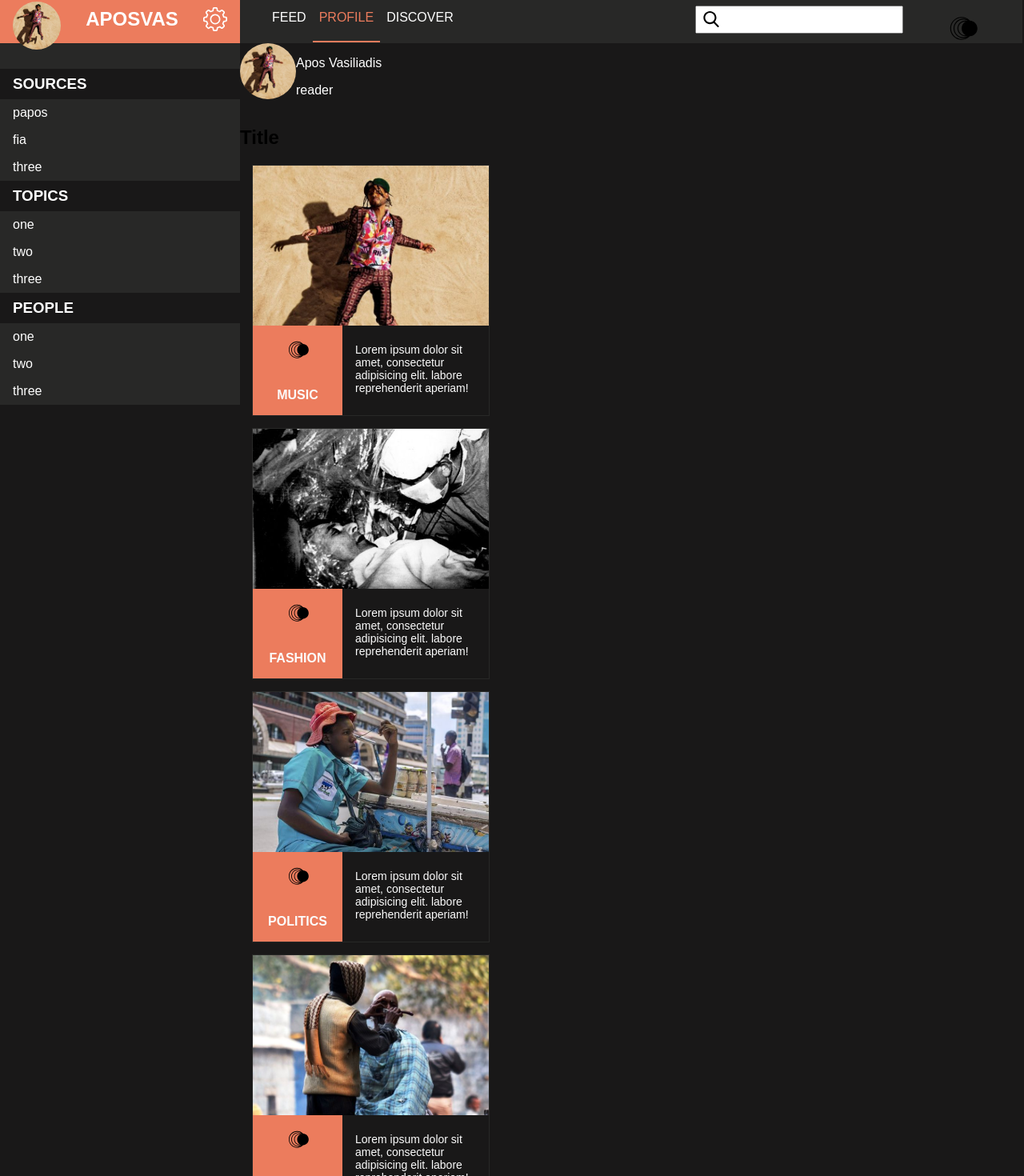
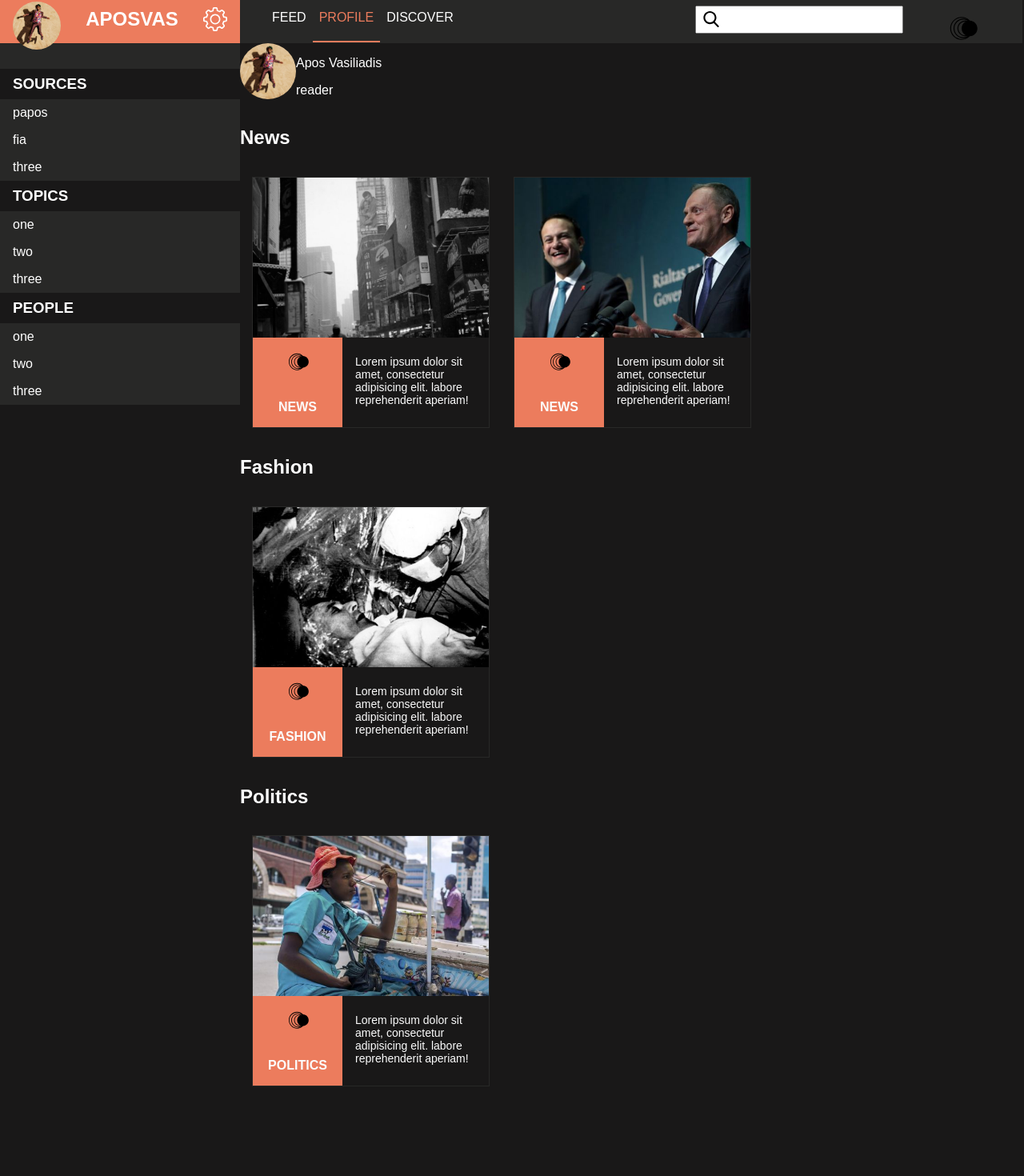
Before and after one commit to anniles/readerpole, a React (Create React App) app: page /profile in a window 1280 px wide. Shown: the part 6-1476 px from the top of the page at 80% size. After the commit the page ends 1379 px from the top, so only its background shows below. Built offline with nearby package versions, Linux system fonts and the light colour scheme.

Commit message:
profile page first try render users selected categories need work

```diff
--- a/src/components/NewsBox.js
+++ b/src/components/NewsBox.js
@@ -1,7 +1,7 @@
 import React from 'react';
 
 export const NewsBox = props => {
-  const { actions, logo, title, image, description } = props;
+  const { actions, logo, category, image, description } = props;
 
   const imgBg = {
     backgroundImage: `url(${image})`
@@ -19,7 +19,7 @@ export const NewsBox = props => {
       <div className="newsBox__info">
         <div className="newsBox__category">
           {logo}
-          <h3>{title}</h3>
+          <h3>{category}</h3>
         </div>
 
         <div className="newsBox__title">
--- a/src/constants/index.js
+++ b/src/constants/index.js
@@ -16,7 +16,7 @@ export const news = [
   {
     id: 1,
     actions: 'you add it in wish read',
-    title: 'music',
+    category: 'music',
     logo: <FullLogo />,
     image: Bg1,
     description: 'Lorem ipsum dolor sit amet, consectetur adipisicing elit. labore reprehenderit aperiam!',
@@ -24,7 +24,7 @@ export const news = [
   {
     id: 2,
     actions: 'must read this',
-    title: 'fashion',
+    category: 'fashion',
     logo: <FullLogo />,
     image: Bg2,
     description: 'Lorem ipsum dolor sit amet, consectetur adipisicing elit. labore reprehenderit aperiam!',
@@ -32,7 +32,7 @@ export const news = [
   {
     id: 3,
     actions: 'it is red',
-    title: 'politics',
+    category: 'politics',
     logo: <FullLogo />,
     image: Bg3,
     description: 'Lorem ipsum dolor sit amet, consectetur adipisicing elit. labore reprehenderit aperiam!',
@@ -40,7 +40,7 @@ export const news = [
   {
     id: 4,
     actions: 'not yet red',
-    title: 'finanse',
+    category: 'finanse',
     logo: <FullLogo />,
     image: Bg4,
     description: 'Lorem ipsum dolor sit amet, consectetur adipisicing elit. labore reprehenderit aperiam!',
@@ -48,7 +48,7 @@ export const news = [
   {
     id: 5,
     actions: 'it is red',
-    title: 'news',
+    category: 'news',
     logo: <FullLogo />,
     image: Bg5,
     description: 'Lorem ipsum dolor sit amet, consectetur adipisicing elit. labore reprehenderit aperiam!',
@@ -56,7 +56,7 @@ export const news = [
   {
     id: 6,
     actions: 'your friend said its awesome',
-    title: 'economy',
+    category: 'economy',
     logo: <FullLogo />,
     image: Bg6,
     description: 'Lorem ipsum dolor sit amet, consectetur adipisicing elit. labore reprehenderit aperiam!',
@@ -64,7 +64,7 @@ export const news = [
   {
     id: 7,
     actions: 'it is red',
-    title: 'politics',
+    category: 'politics',
     logo: <FullLogo />,
     image: Bg7,
     description: 'Lorem ipsum dolor sit amet, consectetur adipisicing elit. labore reprehenderit aperiam!',
@@ -72,7 +72,7 @@ export const news = [
   {
     id: 8,
     actions: 'it is red',
-    title: 'news',
+    category: 'news',
     logo: <FullLogo />,
     image: Bg8,
     description: 'Lorem ipsum dolor sit amet, consectetur adipisicing elit. labore reprehenderit aperiam!',
--- a/src/containers/Feed/Feed.js
+++ b/src/containers/Feed/Feed.js
@@ -13,14 +13,14 @@ class Feed extends Component {
       <div className="main">
         <div className="newsBox__wrapper">
            <div className="newsBox-container">
-            {news.map((x, i) =>
+            {news.map(item =>
               <NewsBox
-                key={i}
-                actions={x.actions}
-                title={x.title}
-                logo={x.logo}
-                image={x.image}
-                description={x.description} />
+                key={item.id}
+                actions={item.actions}
+                category={item.category}
+                logo={item.logo}
+                image={item.image}
+                description={item.description} />
             )}
            </div>
         </div>
--- a/src/containers/UserPage/UserPage.js
+++ b/src/containers/UserPage/UserPage.js
@@ -1,10 +1,39 @@
-import React, { Component } from 'react';
+import React from 'react';
 import { user, news } from './../../constants';
 import './../../css/userPage.css';
 import { NewsBox } from './../../components/NewsBox';
 
-class UserPage extends Component {
-  render() {
+const UserPage = () => {
+  const usersArticles = [];
+  const fachionArticles = [];
+  const politicsArticles = [];
+  const newsArticles = [];
+
+  const mapUsersArcticles = () => {
+    user.articles.map(article =>
+      {news.map(item => {
+        if (item.id === article) {
+          switch (item.category) {
+            case 'fashion':
+              fachionArticles.push(item)
+              break;
+
+            case 'politics':
+              politicsArticles.push(item)
+              break;
+
+            case 'news':
+              newsArticles.push(item)
+              break;
+
+          }
+          // usersArticles.push(item)
+        }
+      })
+    })
+  }
+  mapUsersArcticles();
+
   return (
     <div className="main">
       <div className="profile__wrapper">
@@ -19,27 +48,76 @@ class UserPage extends Component {
           </div>
         </div>
 
-          <div className="profile__categories">
-            <div className="profile__categories-title">
-              <h2>Title</h2>
+        <div className="profile__categories-boxes">
+          <div className="profile__category-wrapper">
+            <h2 className="profile__category-title">{newsArticles && newsArticles.length ? 'News' : ''}</h2>
+
+            <div className="profile__category-line">
+              {newsArticles.length
+                ? newsArticles.map(article =>
+                  <NewsBox
+                    key={article.id}
+                    actions={article.actions}
+                    category={article.category}
+                    logo={article.logo}
+                    image={article.image}
+                    description={article.description} />
+                  )
+                : null
+              }
+            </div>
           </div>
 
-            <div className="profile__categories-boxes">
-             {news.map((x, i) =>
+          <div className="profile__category-wrapper">
+            <h2 className="profile__category-title">{fachionArticles && fachionArticles.length ? 'Fashion' : ''}</h2>
+
+            <div className="profile__category-line">
+              {fachionArticles.length
+                ? fachionArticles.map(article =>
                   <NewsBox
-                key={i}
-                actions={x.actions}
-                title={x.title}
-                logo={x.logo}
-                image={x.image}
-                description={x.description} />
-              )}
+                    key={article.id}
+                    actions={article.actions}
+                    category={article.category}
+                    logo={article.logo}
+                    image={article.image}
+                    description={article.description} />
+                  )
+                : null
+              }
+            </div>
+          </div>
+
+          <div className="profile__category-wrapper">
+            <h2 className="profile__category-title">{politicsArticles && politicsArticles.length ? 'Politics' : ''}</h2>
+
+            <div className="profile__category-line">
+              {politicsArticles.length
+                ? politicsArticles.map(article =>
+                  <NewsBox
+                    key={article.id}
+                    actions={article.actions}
+                    category={article.category}
+                    logo={article.logo}
+                    image={article.image}
+                    description={article.description} />
+                  )
+                : null
+              }
+            </div>
           </div>
         </div>
       </div>
     </div>
   );
 }
-}
+// {usersArticles.map(article =>
+//   <NewsBox
+//     key={article.id}
+//     actions={article.actions}
+//     category={article.category}
+//     logo={article.logo}
+//     image={article.image}
+//     description={article.description} />
+// )}
 
 export default UserPage;
--- a/src/css/userPage.css
+++ b/src/css/userPage.css
@@ -6,3 +6,13 @@
     border-radius: 50%; }
   .profile__user-info {
     color: #fff; }
+
+.profile__category-wrapper {
+  display: flex;
+  flex-direction: column; }
+
+.profile__category-title {
+  color: #fff; }
+
+.profile__category-line {
+  display: flex; }
--- a/src/sass/userPage.sass
+++ b/src/sass/userPage.sass
@@ -9,3 +9,12 @@
       border-radius: 50%;
   &-info
     color: $white;
+
+.profile__category
+  &-wrapper
+    display: flex;
+    flex-direction: column;
+  &-title
+    color: $white;
+  &-line
+    display: flex;
```
Lines whose indentation alone changed are shown as unchanged.
